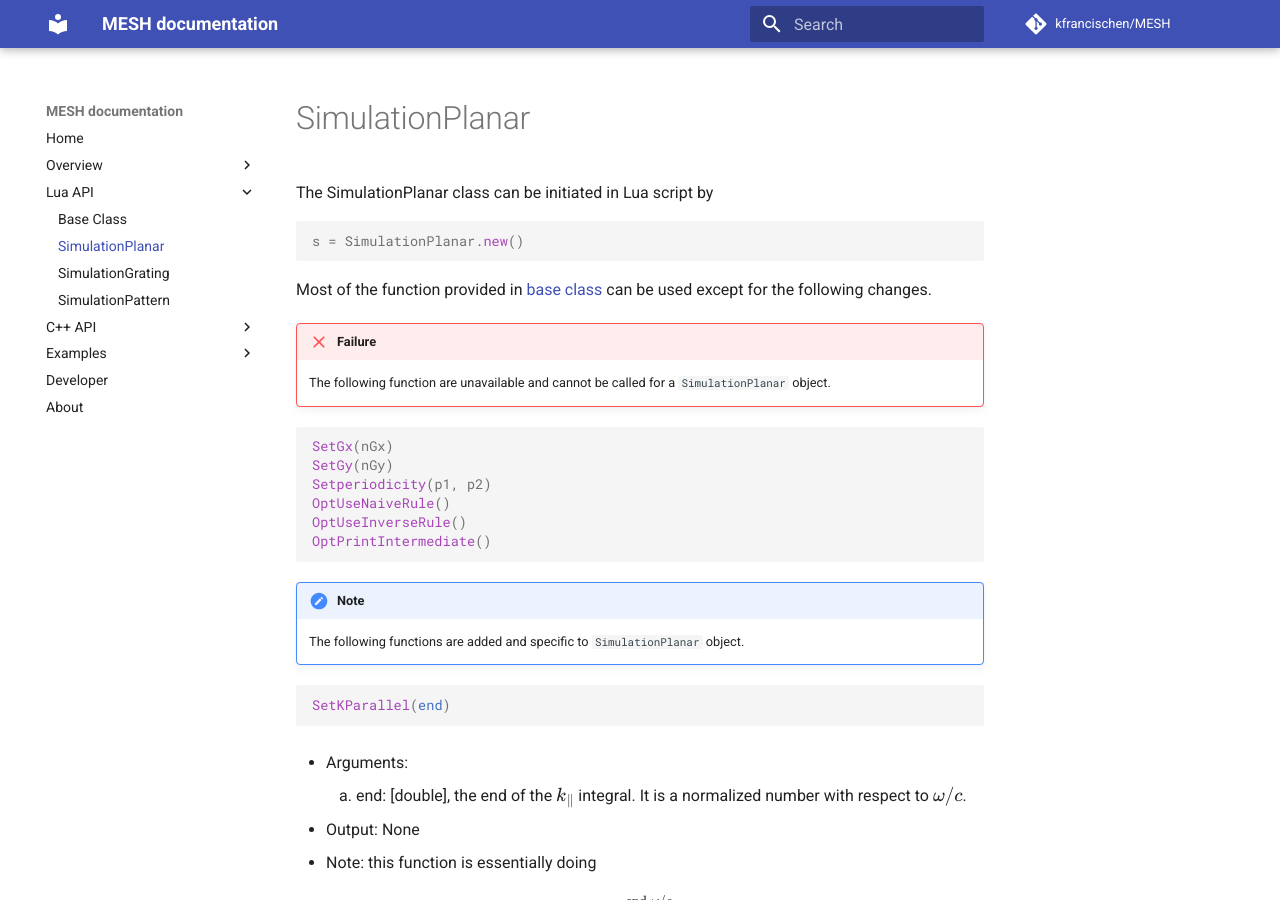
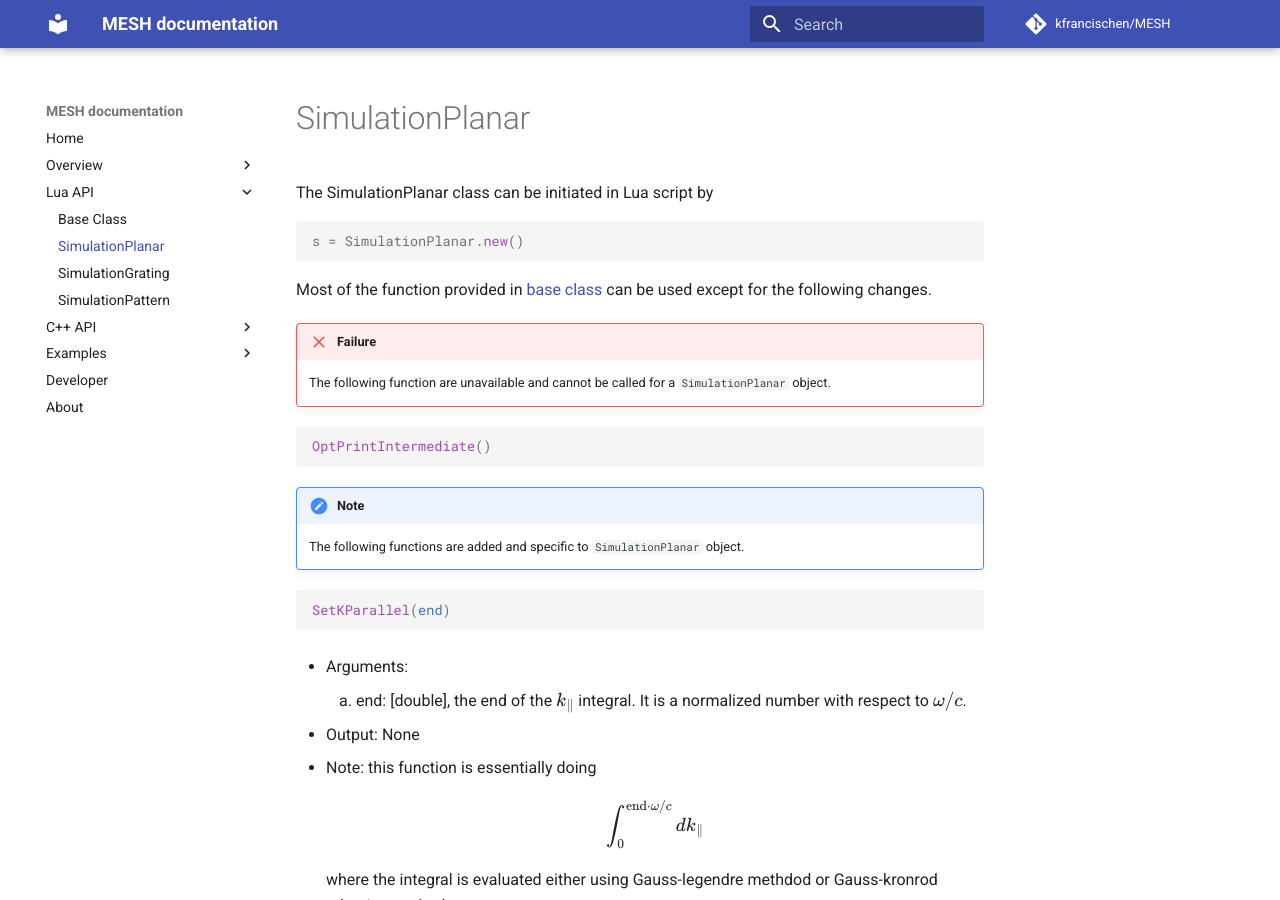
Before and after one commit to kfrancischen/MESH, an MkDocs documentation site: the page built from doc/docs/LuaAPI/planar.md, in a window 1280 px wide and 900 px high. Built offline with MkDocs 1.6.1 and Material for MkDocs 9.7.7, drawn with Linux system fonts in a browser that asks for light colours; formulas are drawn with MathJax 3; comment, search, counter and statistics services are not loaded; old or Windows-style settings are respelled for this version of MkDocs.

Commit message:
update to 1.0.3

````diff
--- a/doc/docs/LuaAPI/planar.md
+++ b/doc/docs/LuaAPI/planar.md
@@ -10,11 +10,6 @@ Most of the function provided in [base class](baseClass.md) can be used except f
     The following function are unavailable and cannot be called for a `SimulationPlanar` object.
 
 ```lua
-SetGx(nGx)
-SetGy(nGy)
-Setperiodicity(p1, p2)
-OptUseNaiveRule()
-OptUseInverseRule()
 OptPrintIntermediate()
 ```
 
````
Also changed, not shown: doc/docs/LuaAPI/pattern.md (+7 -0 lines), 3 other files.
